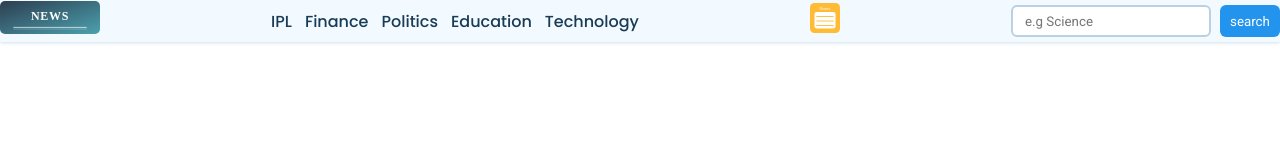
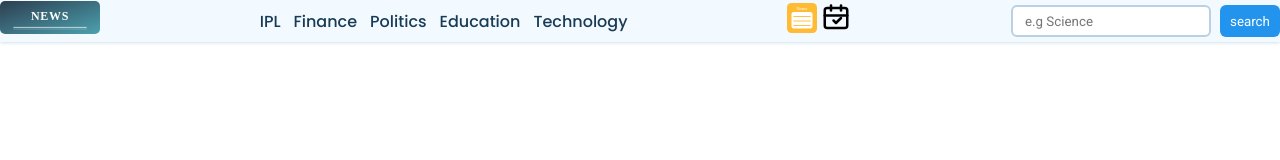
Before and after one commit to Rajender216/Love_News, a website with bundled scripts: page index.html in a window 1280 px wide. Built offline with nearby package versions, Linux system fonts and the light colour scheme; no server answers; files whose address does not match are found by name.

Commit message:
Update index.html

```diff
--- a/index.html
+++ b/index.html
@@ -38,6 +38,7 @@
             </div>
             <div class="notes-icon">
                 <img id="notes-icon" src="./svgs/notes.svg" alt="Notes" onclick="toggleNotesModal()">
+                <img class="hover-link nav-item" id="see-notes" src="./svgs/savednotes.svg" alt="Notes" onclick="loadNotesFromServer()">
             </div>
 
             <div class="search-bar flex">
```
